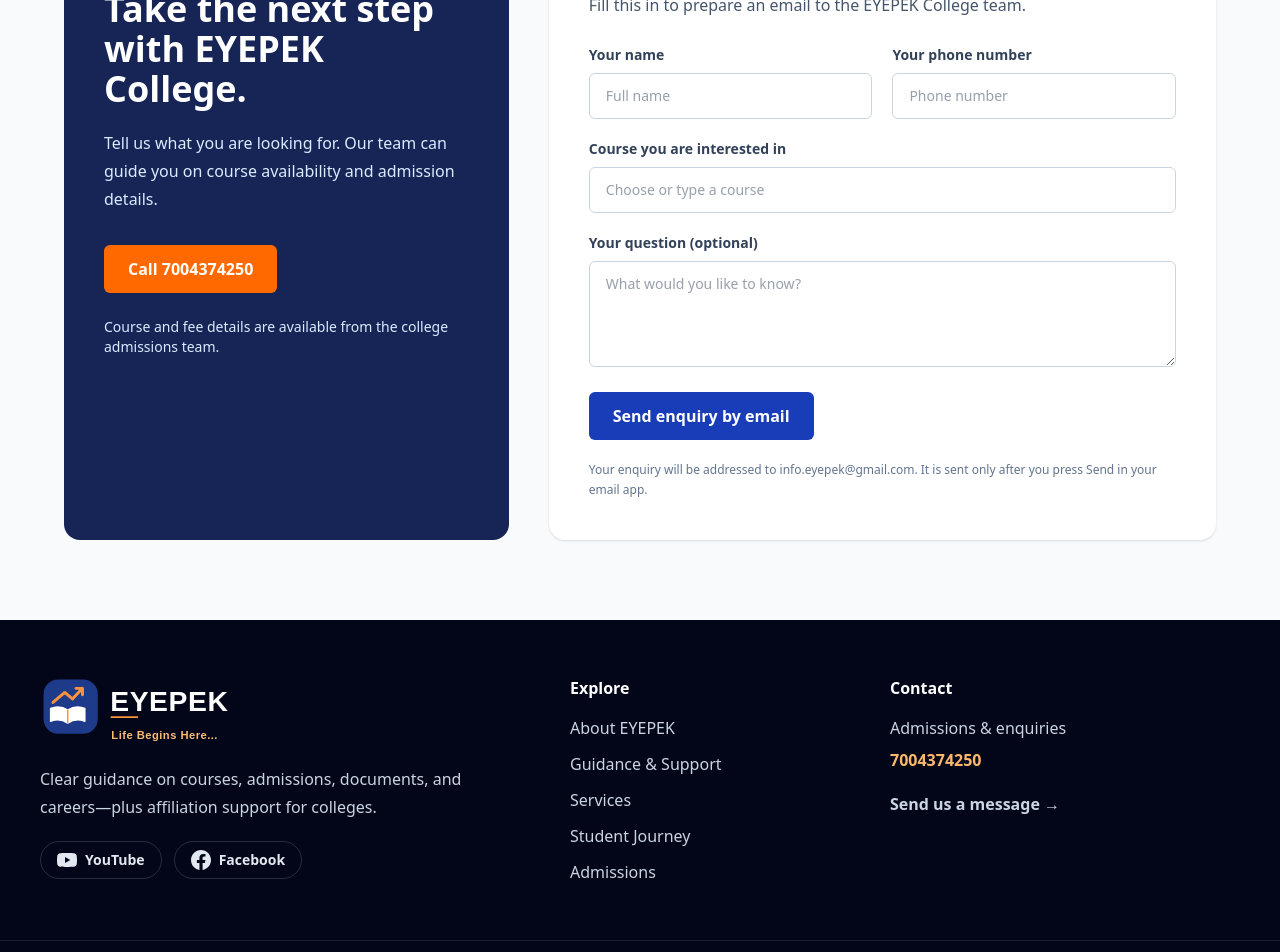
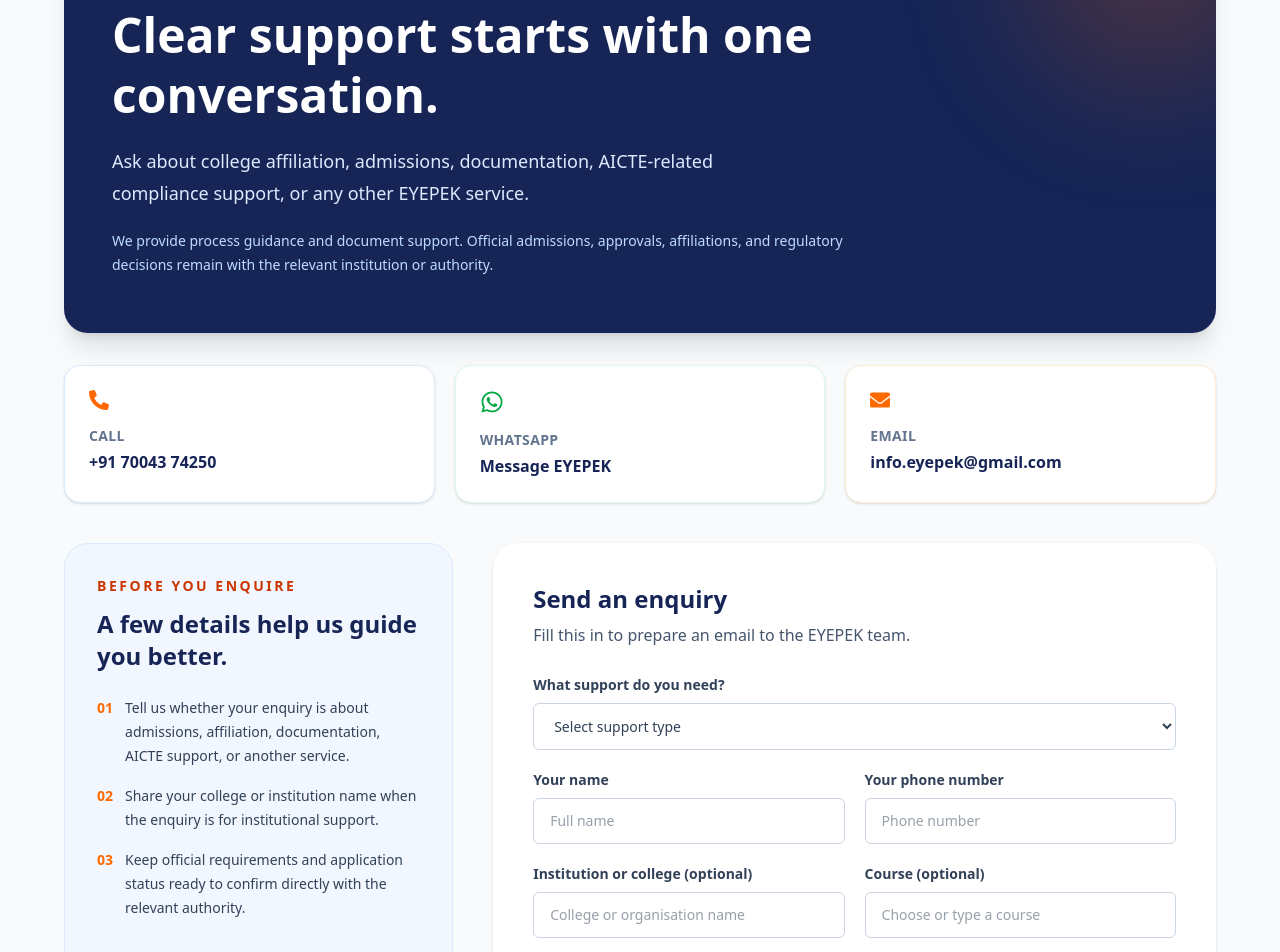
Before and after one commit to eyepek/EYEPEK, a React (Vite) app: page /contact in a window 1280 px wide. Shown: the part 300-1252 px from the top of the page. Built offline with nearby package versions, Linux system fonts and the light colour scheme.

Commit message:
Upgrade contact flow for affiliation, admissions, documentation, and AICTE support

```diff
--- a/src/pages/ContactUs.jsx
+++ b/src/pages/ContactUs.jsx
@@ -1,21 +1,57 @@
-import React, { useState } from 'react';
+import React, { useEffect, useState } from 'react';
+import { FaEnvelope, FaPhoneAlt, FaWhatsapp } from 'react-icons/fa';
 import { courses } from '../courses';
 
+const enquiryTypes = [
+  'College affiliation & documentation',
+  'Admissions & course guidance',
+  'AICTE & compliance documentation',
+  'Education & student support',
+  'IT & computer support',
+  'Home or business services',
+  'Other enquiry',
+];
+
 export default function ContactUs() {
-  const [form, setForm] = useState({ name: '', phone: '', course: '', message: '' });
+  const [form, setForm] = useState({ name: '', phone: '', enquiryType: '', institution: '', course: '', message: '' });
   const [status, setStatus] = useState('');
   const [emailUrl, setEmailUrl] = useState('');
+
+  useEffect(() => {
+    document.title = 'Contact EYEPEK | Affiliation, Admission & Support Enquiries';
+
+    let description = document.querySelector('meta[name="description"]');
+    if (!description) {
+      description = document.createElement('meta');
+      description.setAttribute('name', 'description');
+      document.head.appendChild(description);
+    }
+    description.setAttribute('content', 'Contact EYEPEK for college affiliation guidance, admissions, documentation, AICTE-related compliance support, and other professional services in Patna, Bihar.');
+
+    let canonical = document.querySelector('link[rel="canonical"]');
+    if (!canonical) {
+      canonical = document.createElement('link');
+      canonical.setAttribute('rel', 'canonical');
+      document.head.appendChild(canonical);
+    }
+    canonical.setAttribute('href', 'https://www.eyepek.com/contact');
+  }, []);
+
+  const updateField = (field, value) => setForm((current) => ({ ...current, [field]: value }));
 
   const handleSubmit = (event) => {
     event.preventDefault();
     const enquiry = [
-      'EYEPEK College admission enquiry',
-      `Name: ${form.name}`,
-      `Phone: ${form.phone}`,
-      `Course of interest: ${form.course || 'Not specified'}`,
-      `Message: ${form.message || 'None'}`,
+      'EYEPEK support enquiry',
+      'Support needed: ' + form.enquiryType,
+      'Name: ' + form.name,
+      'Phone: ' + form.phone,
+      'Institution or college: ' + (form.institution || 'Not specified'),
+      'Course of interest: ' + (form.course || 'Not specified'),
+      'Message: ' + (form.message || 'None'),
     ].join('\n');
-    const url = `mailto:info.eyepek@gmail.com?subject=${encodeURIComponent('EYEPEK College admission enquiry')}&body=${encodeURIComponent(enquiry)}`;
+    const subject = 'EYEPEK ' + form.enquiryType + ' enquiry';
+    const url = 'mailto:info.eyepek@gmail.com?subject=' + encodeURIComponent(subject) + '&body=' + encodeURIComponent(enquiry);
     setEmailUrl(url);
     setStatus('Your enquiry is ready in your email app. Press Send there to email info.eyepek@gmail.com.');
     window.location.href = url;
@@ -23,40 +59,81 @@
 
   return (
     <main className='min-h-[70vh] bg-slate-50 px-6 py-16 md:px-10 md:py-20'>
-      <div className='mx-auto grid max-w-6xl gap-10 lg:grid-cols-[0.8fr_1.2fr]'>
-        <section className='rounded-2xl bg-blue-950 p-8 text-white md:p-10'>
-          <p className='text-sm font-bold uppercase tracking-[0.2em] text-orange-300'>Admissions &amp; enquiries</p>
-          <h1 className='mt-4 text-3xl font-extrabold md:text-4xl'>Take the next step with EYEPEK College.</h1>
-          <p className='mt-5 leading-7 text-blue-100'>Tell us what you are looking for. Our team can guide you on course availability and admission details.</p>
-          <a className='mt-8 inline-flex rounded-md bg-orange-500 px-6 py-3 font-bold text-white hover:bg-orange-400' href='tel:7004374250'>Call 7004374250</a>
-          <p className='mt-6 text-sm text-blue-100'>Course and fee details are available from the college admissions team.</p>
+      <div className='mx-auto max-w-6xl'>
+        <section className='relative overflow-hidden rounded-3xl bg-blue-950 px-8 py-10 text-white shadow-xl md:px-12 md:py-14'>
+          <div className='absolute -right-16 -top-20 h-64 w-64 rounded-full bg-orange-500/20 blur-3xl' aria-hidden='true' />
+          <div className='relative max-w-3xl'>
+            <p className='text-sm font-bold uppercase tracking-[0.2em] text-orange-300'>Talk to EYEPEK</p>
+            <h1 className='mt-4 text-3xl font-black leading-tight md:text-5xl'>Clear support starts with one conversation.</h1>
+            <p className='mt-5 max-w-2xl text-lg leading-8 text-blue-100'>Ask about college affiliation, admissions, documentation, AICTE-related compliance support, or any other EYEPEK service.</p>
+            <p className='mt-5 text-sm leading-6 text-blue-200'>We provide process guidance and document support. Official admissions, approvals, affiliations, and regulatory decisions remain with the relevant institution or authority.</p>
+          </div>
         </section>
 
-        <section className='rounded-2xl bg-white p-8 shadow-sm md:p-10'>
+        <section className='mt-8 grid gap-5 md:grid-cols-3'>
+          <a href='tel:+917004374250' className='rounded-2xl border border-blue-100 bg-white p-6 shadow-sm transition hover:-translate-y-0.5 hover:shadow-md'>
+            <FaPhoneAlt className='text-xl text-orange-500' aria-hidden='true' />
+            <p className='mt-4 text-sm font-bold uppercase tracking-wide text-slate-500'>Call</p>
+            <p className='mt-1 font-extrabold text-blue-950'>+91 70043 74250</p>
+          </a>
+          <a href='https://wa.me/917004374250' className='rounded-2xl border border-green-100 bg-white p-6 shadow-sm transition hover:-translate-y-0.5 hover:shadow-md'>
+            <FaWhatsapp className='text-2xl text-green-600' aria-hidden='true' />
+            <p className='mt-4 text-sm font-bold uppercase tracking-wide text-slate-500'>WhatsApp</p>
+            <p className='mt-1 font-extrabold text-blue-950'>Message EYEPEK</p>
+          </a>
+          <a href='mailto:info.eyepek@gmail.com' className='rounded-2xl border border-orange-100 bg-white p-6 shadow-sm transition hover:-translate-y-0.5 hover:shadow-md'>
+            <FaEnvelope className='text-xl text-orange-500' aria-hidden='true' />
+            <p className='mt-4 text-sm font-bold uppercase tracking-wide text-slate-500'>Email</p>
+            <p className='mt-1 break-all font-extrabold text-blue-950'>info.eyepek@gmail.com</p>
+          </a>
+        </section>
+
+        <section className='mt-10 grid gap-10 lg:grid-cols-[0.7fr_1.3fr]'>
+          <aside className='rounded-3xl border border-blue-100 bg-blue-50/70 p-8'>
+            <p className='text-sm font-bold uppercase tracking-[0.18em] text-orange-700'>Before you enquire</p>
+            <h2 className='mt-3 text-2xl font-extrabold text-blue-950'>A few details help us guide you better.</h2>
+            <ul className='mt-6 space-y-4 text-sm leading-6 text-slate-700'>
+              <li className='flex gap-3'><span className='font-black text-orange-500'>01</span><span>Tell us whether your enquiry is about admissions, affiliation, documentation, AICTE support, or another service.</span></li>
+              <li className='flex gap-3'><span className='font-black text-orange-500'>02</span><span>Share your college or institution name when the enquiry is for institutional support.</span></li>
+              <li className='flex gap-3'><span className='font-black text-orange-500'>03</span><span>Keep official requirements and application status ready to confirm directly with the relevant authority.</span></li>
+            </ul>
+          </aside>
+
+          <section className='rounded-3xl bg-white p-8 shadow-sm md:p-10'>
             <h2 className='text-2xl font-bold text-blue-950'>Send an enquiry</h2>
-          <p className='mt-2 text-slate-600'>Fill this in to prepare an email to the EYEPEK College team.</p>
+            <p className='mt-2 text-slate-600'>Fill this in to prepare an email to the EYEPEK team.</p>
             <form className='mt-7 space-y-5' onSubmit={handleSubmit}>
+              <label className='block text-sm font-semibold text-slate-700'>What support do you need?
+                <select required value={form.enquiryType} onChange={(event) => updateField('enquiryType', event.target.value)} className='mt-2 w-full rounded-md border border-slate-300 bg-white px-4 py-3 font-normal outline-none focus:border-blue-700 focus:ring-2 focus:ring-blue-100'>
+                  <option value=''>Select support type</option>
+                  {enquiryTypes.map((type) => <option key={type} value={type}>{type}</option>)}
+                </select>
+              </label>
               <div className='grid gap-5 sm:grid-cols-2'>
                 <label className='block text-sm font-semibold text-slate-700'>Your name
-                <input required autoComplete='name' value={form.name} onChange={(e) => setForm({ ...form, name: e.target.value })} className='mt-2 w-full rounded-md border border-slate-300 px-4 py-3 font-normal outline-none focus:border-blue-700 focus:ring-2 focus:ring-blue-100' placeholder='Full name' />
+                  <input required autoComplete='name' value={form.name} onChange={(event) => updateField('name', event.target.value)} className='mt-2 w-full rounded-md border border-slate-300 px-4 py-3 font-normal outline-none focus:border-blue-700 focus:ring-2 focus:ring-blue-100' placeholder='Full name' />
                 </label>
                 <label className='block text-sm font-semibold text-slate-700'>Your phone number
-                <input required type='tel' autoComplete='tel' value={form.phone} onChange={(e) => setForm({ ...form, phone: e.target.value })} className='mt-2 w-full rounded-md border border-slate-300 px-4 py-3 font-normal outline-none focus:border-blue-700 focus:ring-2 focus:ring-blue-100' placeholder='Phone number' />
+                  <input required type='tel' autoComplete='tel' value={form.phone} onChange={(event) => updateField('phone', event.target.value)} className='mt-2 w-full rounded-md border border-slate-300 px-4 py-3 font-normal outline-none focus:border-blue-700 focus:ring-2 focus:ring-blue-100' placeholder='Phone number' />
                 </label>
               </div>
-            <label className='block text-sm font-semibold text-slate-700'>Course you are interested in
-              <input list='course-options' value={form.course} onChange={(e) => setForm({ ...form, course: e.target.value })} className='mt-2 w-full rounded-md border border-slate-300 px-4 py-3 font-normal outline-none focus:border-blue-700 focus:ring-2 focus:ring-blue-100' placeholder='Choose or type a course' />
-              <datalist id='course-options'>
-                {courses.map((course) => <option key={course} value={course} />)}
-              </datalist>
+              <div className='grid gap-5 sm:grid-cols-2'>
+                <label className='block text-sm font-semibold text-slate-700'>Institution or college (optional)
+                  <input value={form.institution} onChange={(event) => updateField('institution', event.target.value)} className='mt-2 w-full rounded-md border border-slate-300 px-4 py-3 font-normal outline-none focus:border-blue-700 focus:ring-2 focus:ring-blue-100' placeholder='College or organisation name' />
                 </label>
+                <label className='block text-sm font-semibold text-slate-700'>Course (optional)
+                  <input list='course-options' value={form.course} onChange={(event) => updateField('course', event.target.value)} className='mt-2 w-full rounded-md border border-slate-300 px-4 py-3 font-normal outline-none focus:border-blue-700 focus:ring-2 focus:ring-blue-100' placeholder='Choose or type a course' />
+                  <datalist id='course-options'>{courses.map((course) => <option key={course} value={course} />)}</datalist>
+                </label>
+              </div>
               <label className='block text-sm font-semibold text-slate-700'>Your question (optional)
-              <textarea rows={4} value={form.message} onChange={(e) => setForm({ ...form, message: e.target.value })} className='mt-2 w-full rounded-md border border-slate-300 px-4 py-3 font-normal outline-none focus:border-blue-700 focus:ring-2 focus:ring-blue-100' placeholder='What would you like to know?' />
+                <textarea rows={5} value={form.message} onChange={(event) => updateField('message', event.target.value)} className='mt-2 w-full rounded-md border border-slate-300 px-4 py-3 font-normal outline-none focus:border-blue-700 focus:ring-2 focus:ring-blue-100' placeholder='Tell us what you would like to know.' />
               </label>
-            <button type='submit' className='rounded-md bg-blue-800 px-6 py-3 font-bold text-white transition hover:bg-blue-900'>Send enquiry by email</button>
+              <button type='submit' className='rounded-md bg-blue-800 px-6 py-3 font-bold text-white transition hover:bg-blue-900'>Prepare email enquiry</button>
               {status && <p role='status' className='rounded-md bg-blue-50 p-4 text-sm leading-6 text-blue-950'>{status} <a href={emailUrl} className='ml-1 font-bold underline'>Open email</a></p>}
             </form>
-          <p className='mt-5 text-xs leading-5 text-slate-500'>Your enquiry will be addressed to info.eyepek@gmail.com. It is sent only after you press Send in your email app.</p>
+            <p className='mt-5 text-xs leading-5 text-slate-500'>Your enquiry will be addressed to info.eyepek@gmail.com and is sent only after you press Send in your email app.</p>
+          </section>
         </section>
       </div>
     </main>
```
Lines whose indentation alone changed are shown as unchanged.
